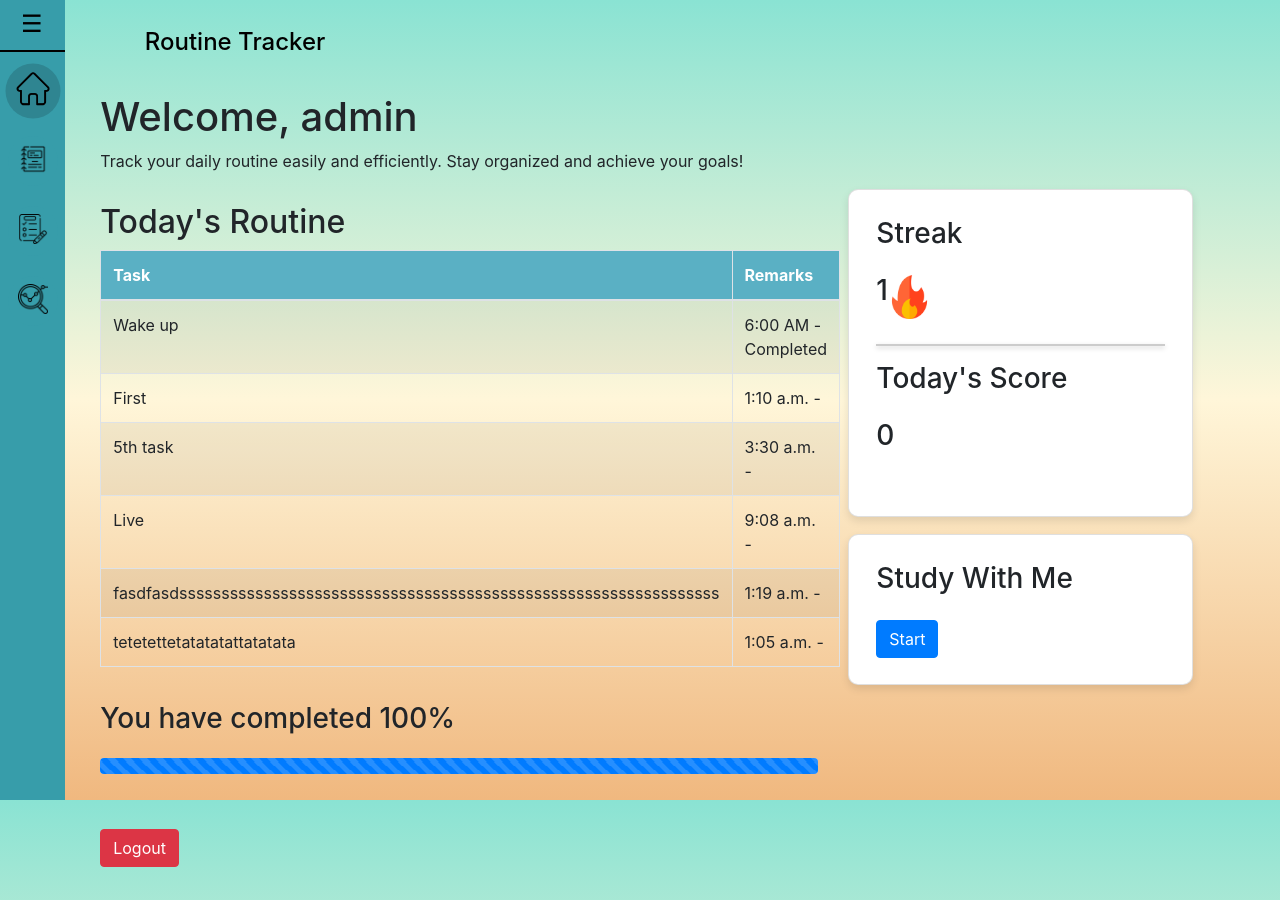
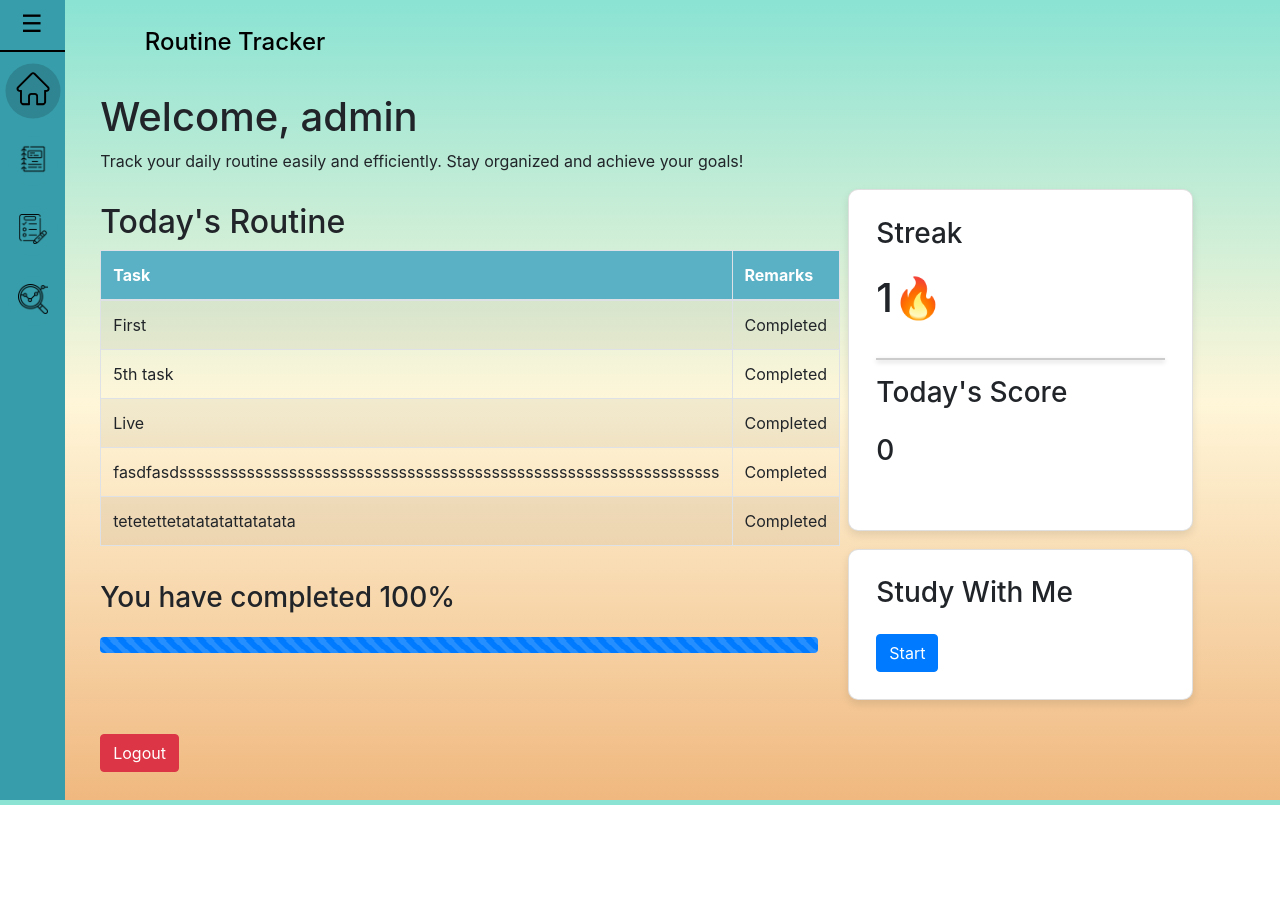
Before and after one commit to BarshaRegmi/Daily-Routine-Tracker, a Django app: page / in a window 1280 px wide. After the commit the page ends 805 px from the top, so only its background shows below. Run offline with Django 5.2, Linux system fonts and the light colour scheme; a user stored in the database is signed in; data comes from the database, SQL or seed files in the repository; both versions use the stored data as it was after the commit; some libraries are stand-ins or nearby versions.

Commit message:
streak mechanism added

```diff
--- a/app/models.py
+++ b/app/models.py
@@ -45,6 +45,7 @@ class DayPlan(models.Model):
     user = models.ForeignKey(CustomUser, on_delete=models.CASCADE)
     date = models.DateField()
     score = models.IntegerField(default=0)
+    completed = models.BooleanField(default=False)
 
     class Meta:
         unique_together = ('user', 'date')  # Ensure unique day-user combinations
--- a/app/templates/index.html
+++ b/app/templates/index.html
@@ -22,15 +22,15 @@
                     </tr>
                 </thead>
                 <tbody>
-                    <tr>
+                    <!-- <tr>
                         <td>Wake up</td>
                         <td>6:00 AM - Completed</td>
-                    </tr>
+                    </tr> -->
 
                     {% for task in tasks %}
                     <tr>
                         <td>{{task.task}}</td>
-                        <td>{{task.estimated_time}} - </td>
+                        <td>{% if task.is_completed %}Completed{%else%} {% endif %}</td>
                     </tr>
                     {% endfor %}
                 </tbody>
@@ -50,16 +50,16 @@
                 <div class="card-body">
                     <h3 class="card-title text-left mb-4" >Streak</h3>
 
-                    <div class="d-flex align-items-center mb-4">
-                        <h3 class="card-title me-3">{{streak}}</h3>
-                        <img src="{% static 'images/icons/fire.png' %}" alt="streak" style="width: 15%; height: auto; object-fit: cover;">
+                    <div class="d-flex align-items-center mb-4" >
+                        <h1 class="card-title me-3">{{streak}}🔥</h1>
+                        <!-- <img src="{% static 'images/icons/fire.png' %}" alt="streak" style="width: 15%; height: auto; object-fit: cover;"> -->
                     </div>
 
                     <hr style="border: none; height: 2px; background: #ccc; box-shadow: 0px 2px 5px rgba(0, 0, 0, 0.2);">
 
                     <h3 class="card-title text-left mb-4" >Today's Score</h3>
                     <div class="d-flex align-items-center mb-4">
-                        <h3 class="card-title me-3">{{score}}</h3>
+                        <h3 class="card-title me-3">{{score}}  </h3>
 
                     </div>
                 </div>
--- a/app/views.py
+++ b/app/views.py
@@ -197,21 +197,13 @@ def get_plans(request):
 
         today = date.today()
         if date_from_request<today:
-            print("date is less")
             editable = False
         else:
-            print("date is more")
             editable = True
-
-
 
         if DayPlan.objects.filter(user=user, date=day).exists():
             plan = DayPlan.objects.get(user=user, date=day)
             tasks = Task.objects.filter(DayPlan=plan)
-
-
-
-
 
             task_data = []
             for task in tasks:
@@ -222,7 +214,7 @@ def get_plans(request):
                     'category': task.category,
                 })
 
-            print(task_data)
+
             return JsonResponse({'tasks': task_data, 'editable': editable})
 
         # Return an empty tasks list if no DayPlan exists for the date
@@ -234,6 +226,7 @@ def get_plans(request):
 def update_completed(request):
     if request.method == 'POST':
         try:
+            streak = True
             # Iterate over POST data to update tasks
             for key, value in request.POST.items():
                 if key.startswith('is_completed_'):
@@ -258,11 +251,39 @@ def update_completed(request):
         except Exception as e:
             messages.error(request, f"An error occurred: {e}")
 
+        check_and_update_streak(request.user)
         # Redirect back to the completed tasks page
         return redirect('/completed/')
 
     # If not a POST request, redirect to the tasks page
     return redirect('/completed/')
+
+
+def check_and_update_streak(CustomUser):
+    today = date.today()
+
+    if DayPlan.objects.filter(user = CustomUser, date = today):
+        dayPlan = DayPlan.objects.get(user = CustomUser, date = today)
+        if dayPlan.completed:
+            return True
+        else:
+            tasks = Task.objects.filter(DayPlan = dayPlan)
+
+            flag = True
+            for task in tasks:
+                if not task.is_completed and task.category == 'Compulsory':
+                    flag = False
+                    return False
+
+            if flag:
+                dayPlan.completed = True
+                info = Info.objects.get(user = CustomUser)
+                info.streak += 1
+                info.save()
+                dayPlan.save()
+                return True
+    else:
+        return False
 
 
 def get_progress(request):
```
Also changed, not shown: app/migrations/0005_dayplan_completed.py (added), db.sqlite3.
